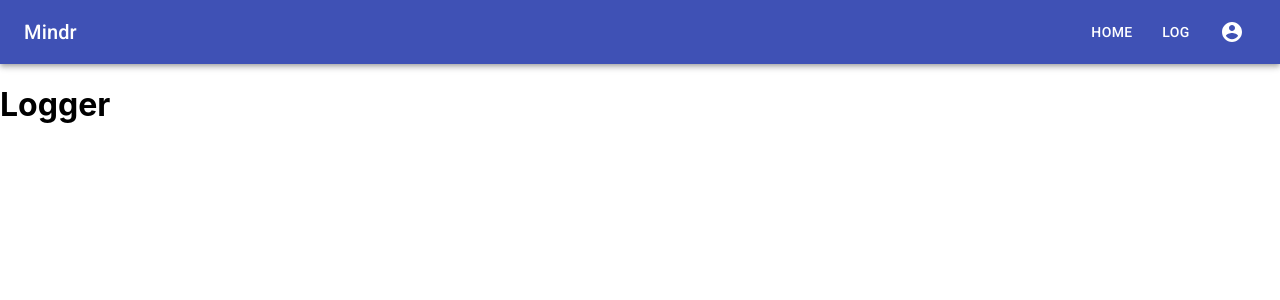
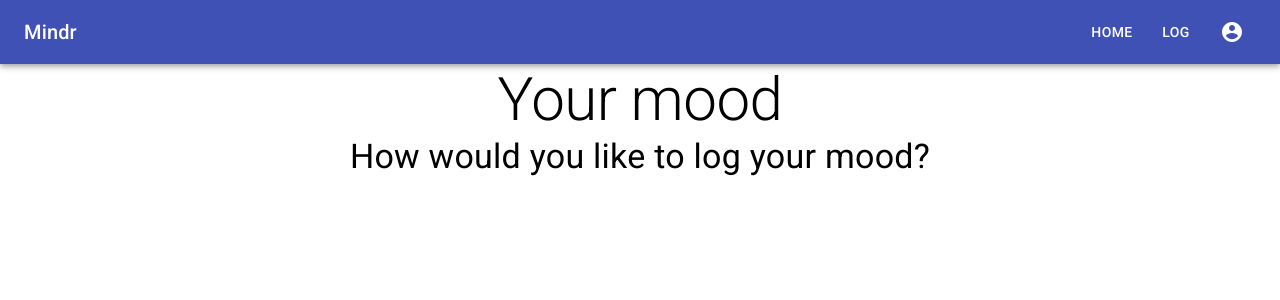
Before and after one commit to brandonrhayes/2020-SAP-iXp-Hack4Good-Hackathon, a React (Create React App) app in the folder client/: page /log in a window 1280 px wide. Shown: the top 300 px of the page. Built offline with nearby package versions, Linux system fonts and the light colour scheme.

Commit message:
ugly page components

```diff
--- a/client/src/components/Account/index.js
+++ b/client/src/components/Account/index.js
@@ -1,9 +1,12 @@
 import React from 'react';
+import { Typography } from '@material-ui/core';
 
 const Account = () => {
   return (
     <div>
-      <h1>Account</h1>
+      <Typography variant='h2' align='center'>
+        Account
+      </Typography>
     </div>
   )
 }
--- a/client/src/components/Home/index.js
+++ b/client/src/components/Home/index.js
@@ -1,9 +1,12 @@
 import React from 'react';
+import { Typography } from '@material-ui/core';
 
 const Home = () => {
   return (
     <div>
-      <h1>Home</h1>
+      <Typography variant='h4' align='center'>
+        Welcome to Mindr - your smart work from home assistant.
+      </Typography>
     </div>
   );
 }
--- a/client/src/components/Logger/index.js
+++ b/client/src/components/Logger/index.js
@@ -1,9 +1,15 @@
 import React from 'react';
+import { Typography } from '@material-ui/core';
 
 const Logger = () => {
   return (
     <div>
-      <h1>Logger</h1>
+      <Typography variant='h2' align='center'>
+        Your mood
+      </Typography>
+      <Typography variant='h4' align='center'>
+        How would you like to log your mood?
+      </Typography>
     </div>
   );
 }
```
